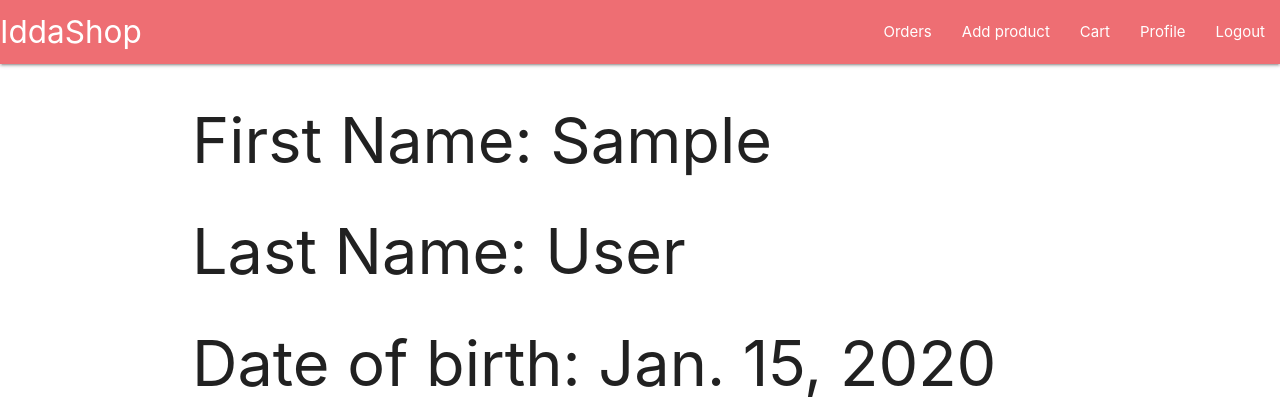
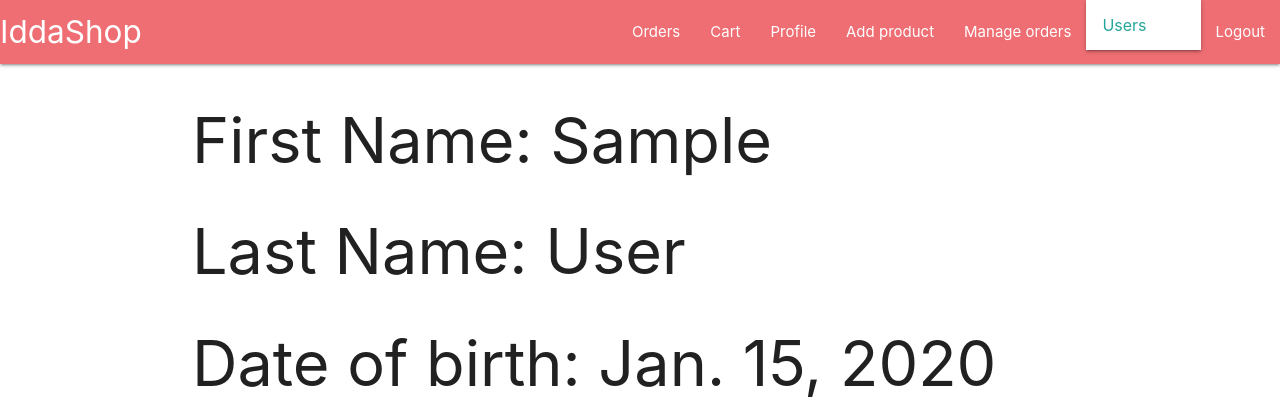
Before and after one commit to angelkuzev/iddashop, a Django app: page /accounts/profile/1 in a window 1280 px wide, after a click that opens the changed part. Shown: the top 420 px of the page. Run offline with Django 4.2, Linux system fonts and the light colour scheme; a user stored in the database is signed in; tables that the repository leaves empty hold one stand-in row (values such as "Sample post"); some libraries are stand-ins or nearby versions.

Commit message:
Added admin and staff panels
Admin can assign/unassign staff
Staff can add items

```diff
--- a/iddashop/accounts/urls.py
+++ b/iddashop/accounts/urls.py
@@ -6,10 +6,13 @@ from iddashop.accounts import views as views
 urlpatterns = (
     path('login/', views.UserLoginView.as_view(), name='login user'),
     path('register/', views.UserRegisterView.as_view(), name='register user'),
+    path('edit/profile/<int:pk>', views.EditProfileView.as_view(), name='edit profile'),
     path('edit-password/', views.ChangeUserPasswordView.as_view(), name='change password'),
     path('password-change-done/', RedirectView.as_view(url=reverse_lazy('home')),
          name='password_change_done'),
     path('logout', LogoutView.as_view(next_page=reverse_lazy('login user')), name='logout'),
 
     path('profile/<int:pk>', views.UserDetailsView.as_view(), name='show profile'),
+    path('users/list', views.ShowUsersView.as_view(), name='show all users'),
+    path('users/staff/toggle/<int:pk>', views.toggle_staff_status, name='toggle staff status'),
 )
--- a/iddashop/accounts/views.py
+++ b/iddashop/accounts/views.py
@@ -1,10 +1,11 @@
 from django.contrib.auth import views as auth_views
 from django.contrib.auth import mixins as auth_mixins
-from django.shortcuts import render
+from django.shortcuts import render, redirect
 from django.urls import reverse_lazy
 from django.views import generic as views
+from django.views.generic import UpdateView
 from iddashop.accounts.forms import CreateProfileForm
-from iddashop.accounts.models import Profile
+from iddashop.accounts.models import Profile, IddashopUser
 from iddashop.common.views_mixins import RedirectToDashboard
 
 
@@ -34,9 +35,26 @@ class UserDetailsView(auth_mixins.LoginRequiredMixin, views.DetailView):
     context_object_name = 'profile'
 
 
-class EditProfileView:
-    pass
+class EditProfileView(UpdateView):
+    model = Profile
+    form_class = CreateProfileForm
+    template_name = 'accounts/edit_user.html'
+    success_url = reverse_lazy('home')
 
 
 class ChangeUserPasswordView(auth_views.PasswordChangeView):
     pass
+
+
+class ShowUsersView(views.ListView):
+    model = IddashopUser
+    template_name = 'accounts/list_users.html'
+    context_object_name = 'users'
+
+
+def toggle_staff_status(request, pk):
+    user = IddashopUser.objects.get(pk=pk)
+    user.is_staff = not user.is_staff
+    user.save()
+
+    return redirect('show all users')
--- a/templates/base.html
+++ b/templates/base.html
@@ -13,7 +13,10 @@
 </head>
 <body>
 <ul id="dropdown1" class="dropdown-content">
-    <li><a href="#!">TODO</a></li>
+    <li><a href="{% url 'show all users' %}">Users</a></li>
+</ul>
+<ul id="dropdown2" class="dropdown-content">
+    <li><a href="#!">Users</a></li>
 </ul>
 <nav>
     <div class="nav-wrapper">
@@ -22,9 +25,18 @@
         <ul class="right hide-on-med-and-down">
             {% if request.user.is_authenticated %}
                 <li><a href="{% url 'list orders' %}">Orders</a></li>
-                <li><a href="{% url 'create item' %}">Add product</a></li>
+
                 <li><a href="{% url 'show cart' %}">Cart</a></li>
                 <li><a href="{% url 'show profile' request.user.id %}">Profile</a></li>
+                {% if request.user.is_staff %}
+                    <li><a href="{% url 'create item' %}">Add product</a></li>
+                    <li><a href="{% url 'create item' %}">Manage orders</a></li>
+                {% endif %}
+                {% if request.user.is_superuser %}
+                    <li>
+                    <a class="dropdown-trigger" href="#!" data-target="dropdown1">Admin<i class="material-icons right">arrow_drop_down</i></a>
+                    </li>
+                {% endif %}
                 <li><a href="{% url 'logout' %}">Logout</a></li>
             {% else %}
                 <li><a href="{% url 'login user' %}">Login</a></li>
@@ -52,7 +64,7 @@
         <li><a href="{% url 'register user' %}">Register</a></li>
     {% endif %}
     <!-- Dropdown Trigger -->
-    <li><a class="dropdown-trigger" href="#!" data-target="dropdown1">Admin<i class="material-icons right">arrow_drop_down</i></a>
+    <li><a class="dropdown-trigger" href="#!" data-target="dropdown2">Admin<i class="material-icons right">arrow_drop_down</i></a>
     </li>
 </ul>
 
```
Also changed, not shown: iddashop/accounts/admin.py (+6 -1 lines), iddashop/accounts/forms.py (+23 -1 lines).
